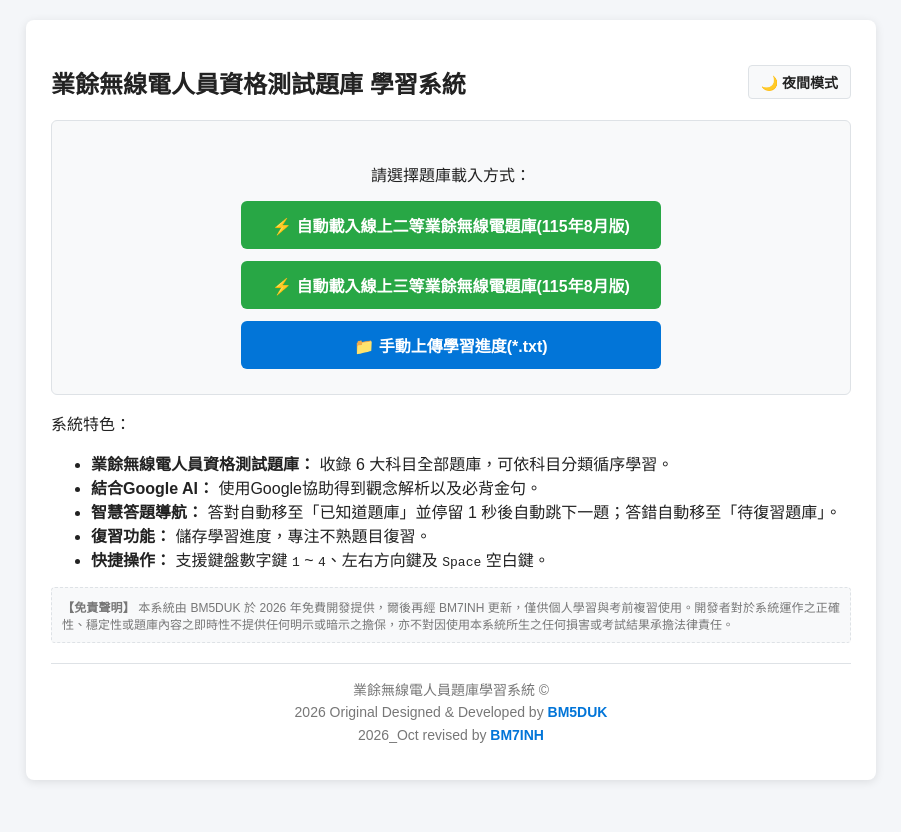
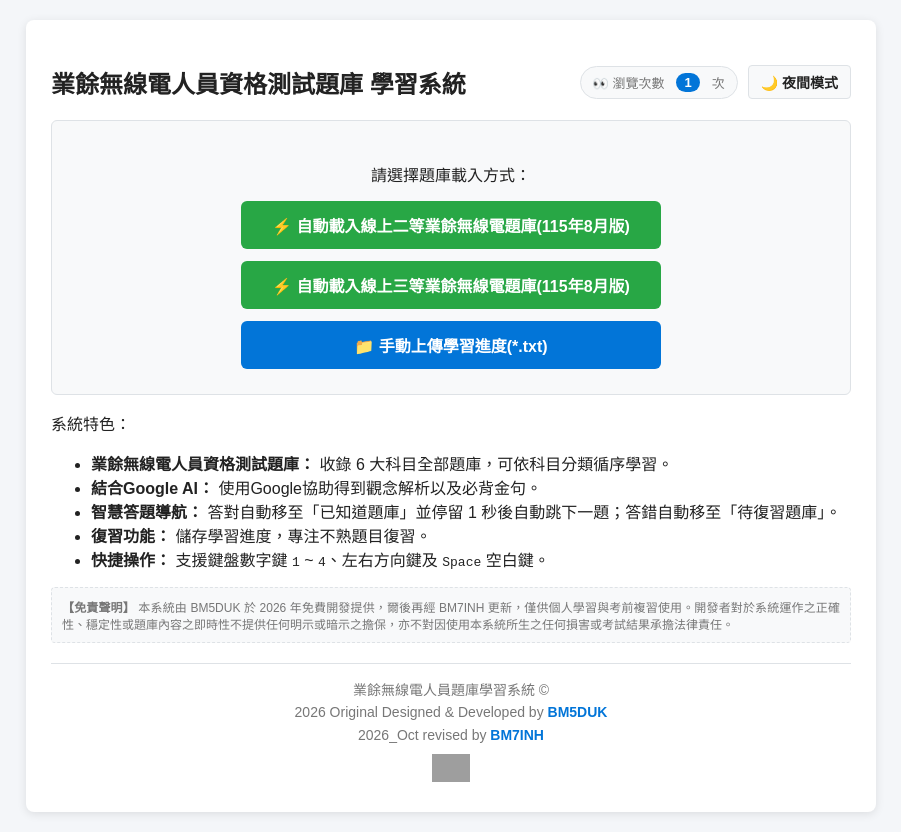
Before and after one commit to ysean886/radio2-study, a plain HTML site: page index.html in a window 1280 px wide. Shown: the whole page, without its empty margins (189-1090 px from the left). Before the commit the page ends 800 px from the top, so only its background shows below. Drawn offline with Linux system fonts and the light colour scheme; grey boxes are pictures that could not be loaded.

Commit message:
Add files via upload

```diff
--- a/index.html
+++ b/index.html
@@ -43,6 +43,26 @@
         body { font-family: "Microsoft JhengHei", Arial, sans-serif; background: var(--bg-color); color: var(--text-color); margin: 0; padding: 20px; display: flex; flex-direction: column; min-height: 95vh; transition: background 0.3s, color 0.3s; }
         .container { max-width: 850px; background: var(--container-bg); margin: 0 auto; padding: 25px; border-radius: 8px; box-shadow: 0 2px 10px rgba(0,0,0,0.1); flex: 1; width: 100%; box-sizing: border-box; position: relative; transition: background 0.3s; }
         .header { display: flex; justify-content: space-between; align-items: center; border-bottom: 2px solid var(--toolbar-border); padding-bottom: 15px; }
+
+        /* 瀏覽次數統計樣式 */
+        .visit-counter-box {
+            display: flex;
+            align-items: center;
+            gap: 12px;
+            font-size: 13px;
+            color: var(--disclaimer-color);
+            background: var(--toolbar-bg);
+            padding: 6px 12px;
+            border-radius: 20px;
+            border: 1px solid var(--toolbar-border);
+        }
+        .visit-count-badge {
+            background: #0275d8;
+            color: white;
+            padding: 2px 8px;
+            border-radius: 10px;
+            font-weight: bold;
+        }
 
         /* 科目分頁標籤 */
         .category-tabs { display: flex; flex-wrap: wrap; gap: 6px; margin: 15px 0; border-bottom: 2px solid #0275d8; padding-bottom: 8px; }
@@ -102,7 +122,7 @@
         .file-select-btn { padding: 12px 24px; background: #0275d8; color: white; border-radius: 6px; cursor: pointer; display: inline-block; font-size: 18px; font-weight: bold; }
         .file-select-btn:hover { background: #025aa5; }
 
-        /* 修改：改為上下垂直排列並置中 */
+        /* 上下垂直排列並置中 */
         .load-options { display: flex; flex-direction: column; gap: 12px; align-items: center; justify-content: center; margin-top: 15px; width: 100%; }
         .btn-auto-load { background: #28a745; color: white; padding: 12px 24px; border-radius: 6px; cursor: pointer; font-size: 16px; font-weight: bold; border: none; display: inline-flex; align-items: center; justify-content: center; gap: 6px; width: 100%; max-width: 420px; }
         .btn-auto-load:hover { background: #218838; }
@@ -135,12 +155,19 @@
 
 <div class="container">
     <div id="start-screen">
-        <div style="display: flex; justify-content: space-between; align-items: center;">
+        <div style="display: flex; justify-content: space-between; align-items: center; flex-wrap: wrap; gap: 10px;">
             <h2>業餘無線電人員資格測試題庫 學習系統</h2>
-            <button class="btn" onclick="toggleTheme()" id="theme-toggle-btn" style="background: var(--toolbar-bg); border: 1px solid var(--toolbar-border); color: var(--text-color); padding: 6px 12px; font-size: 14px; font-weight: bold;">
-                🌙 夜間模式
-            </button>
+            <div style="display: flex; align-items: center; gap: 10px;">
+                <!-- 瀏覽次數統計 -->
+                <div class="visit-counter-box" title="瀏覽次數統計">
+                    👀 瀏覽次數 <span class="visit-count-badge" id="local-visit-count">1</span> 次
+                </div>
+                <button class="btn" onclick="toggleTheme()" id="theme-toggle-btn" style="background: var(--toolbar-bg); border: 1px solid var(--toolbar-border); color: var(--text-color); padding: 6px 12px; font-size: 14px; font-weight: bold;">
+                    🌙 夜間模式
+                </button>
+            </div>
         </div>
+
         <div class="status-box" id="load-status">
             <p id="status-text" style="font-size: 16px; margin-bottom: 10px;">請選擇題庫載入方式：</p>
 
@@ -234,11 +261,15 @@
         </div>
     </div>
 
-    <!-- BM5DUK / BM7INH 版權宣告列 -->
+    <!-- BM5DUK / BM7INH 版權宣告列與全網累計造訪統計 -->
     <div class="footer-copyright">
         業餘無線電人員題庫學習系統 &copy; <br>
         2026 Original Designed & Developed by <strong>BM5DUK</strong><br>
         2026_Oct revised by <strong>BM7INH</strong>
+        <!-- 線上動態多用戶累計瀏覽計數器（可選，如部署於 GitHub Pages） -->
+        <div style="margin-top: 8px;">
+            <img src="https://count.getloli.com/get/@BM7INH-ham-radio-exam?theme=rule34" alt="全網累計瀏覽次數" style="max-height: 28px; vertical-align: middle;" />
+        </div>
     </div>
 </div>
 
@@ -264,12 +295,26 @@ const examRules = [
 ];
 
 document.addEventListener("DOMContentLoaded", () => {
+    // 載入夜間模式設定
     const savedTheme = localStorage.getItem("theme") || "light";
     if (savedTheme === "dark") {
         document.documentElement.setAttribute("data-theme", "dark");
         updateThemeButtonText("dark");
     }
+
+    // 瀏覽次數統計機制 (localStorage)
+    updateVisitCounter();
 });
+
+function updateVisitCounter() {
+    let visits = parseInt(localStorage.getItem("site_visit_count") || "0");
+    visits += 1;
+    localStorage.setItem("site_visit_count", visits);
+    const counterElem = document.getElementById("local-visit-count");
+    if (counterElem) {
+        counterElem.innerText = visits;
+    }
+}
 
 function toggleTheme() {
     const currentTheme = document.documentElement.getAttribute("data-theme");
```
